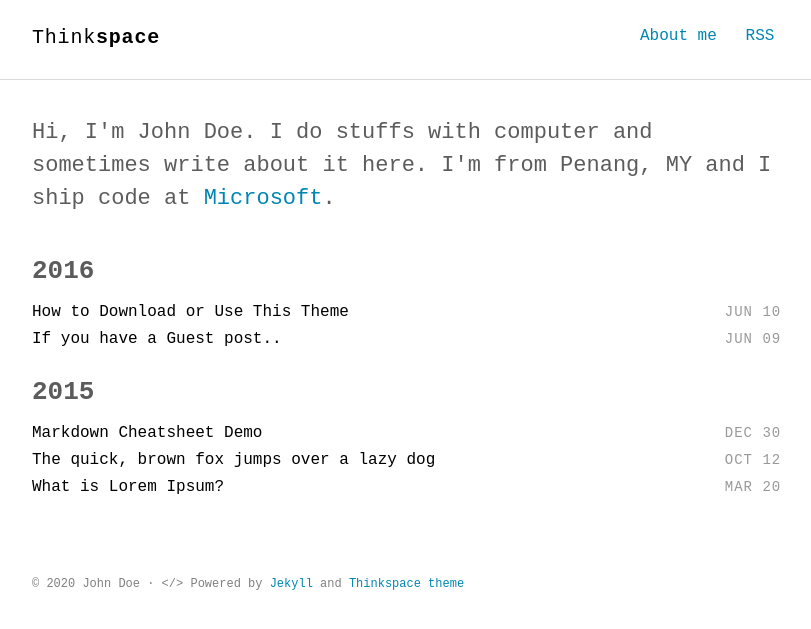
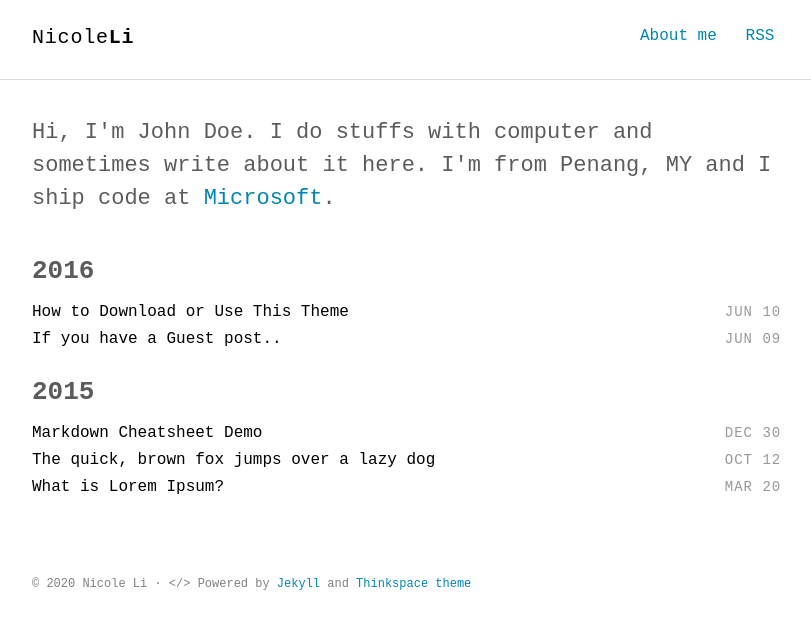
Before and after one commit to nicole-li/nicole-li.github.io, a Jekyll site: the page built from index.html, in a window 1280 px wide. Shown: the top 629 px of the page, without its empty margins (232-1043 px from the left). Built offline with Jekyll 4.4.1, drawn with Linux system fonts in a browser that asks for light colours; some web fonts are replaced.

Commit message:
set up site

```diff
--- a/_config.yml
+++ b/_config.yml
@@ -1,9 +1,9 @@
 # Site settings
-title_left    : "Think"
-title_right   : "space" # default: ""
-description   : "Minimalist Jekyll theme for technical writing blog."
-keywords      : "Jekyll, theme, free, download, SEO, blog, web, minimalist, thinkspace"
-url           : https://heiswayi.github.io/thinkspace # site url
+title_left    : "Nicole"
+title_right   : "Li" # default: ""
+description   : "Nicole's personal web presence"
+keywords      : ""
+url           : https://nicole-li.github.io/ # site url
 baseurl       : "" # apply repo name like "/myproject" if used under gh-pages branch, else (under master branch) just leave empty/blank
 cover         : "" # image uri like logo/cover image for site seo
 
@@ -28,7 +28,7 @@ sass:
 
 # Author settings
 author:
-  name     : "John Doe"
+  name     : "Nicole Li"
 
 plugins:
   - jekyll-sitemap
```
